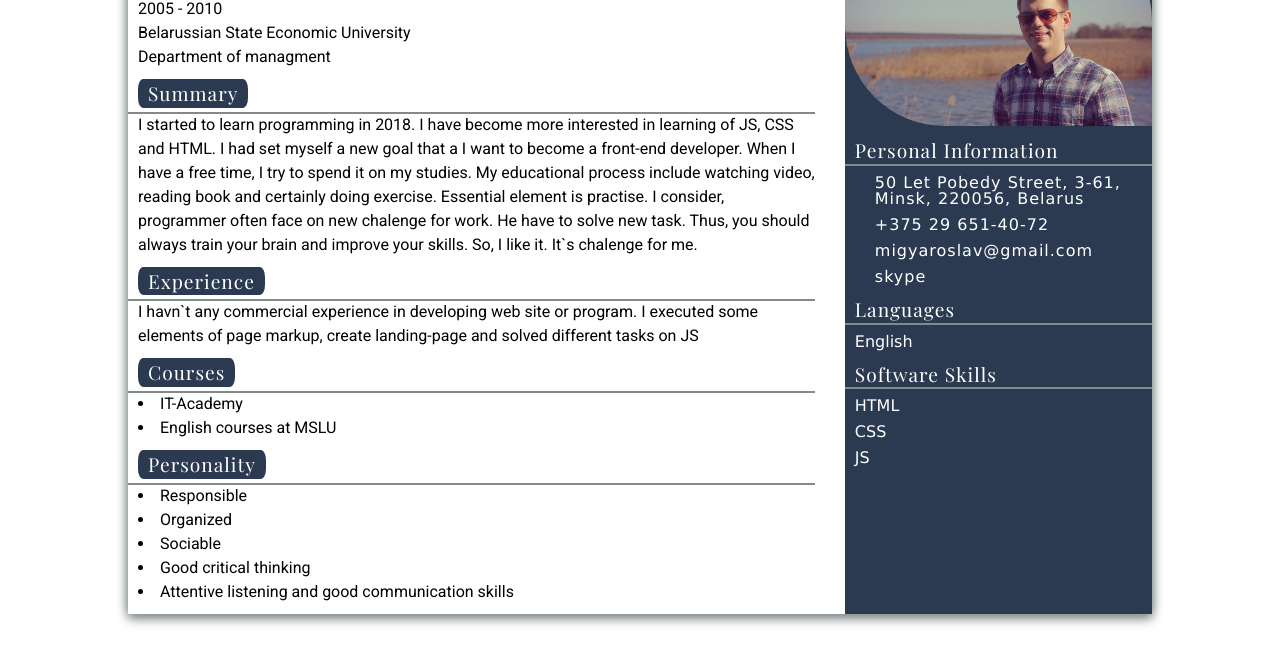
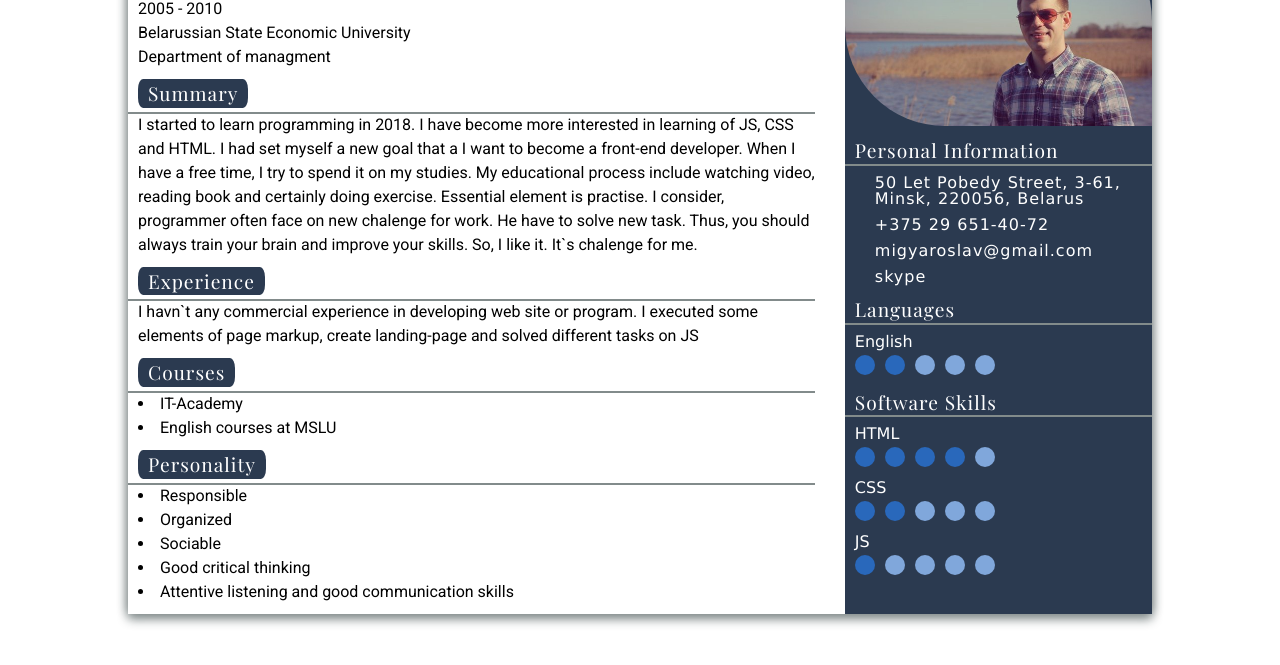
Before and after one commit to Yaroslav-Mig/rsschool-2019Q1-cv, a plain HTML site: page index.html in a window 1280 px wide. Shown: the part 109-774 px from the top of the page. Drawn offline with nearby package versions, Linux system fonts and the light colour scheme; a web font is replaced by a local one.

Commit message:
perf: add style for list of skills

```diff
--- a/styles/main.css
+++ b/styles/main.css
@@ -120,3 +120,20 @@
   margin-top: 10px;
   margin-bottom: 5px;
 }
+.aside ul  {
+  max-width: 100%;
+  margin-left: 10px;
+}
+.aside ul li {
+  display: inline-block;
+  margin-right: 5px;
+}
+.circle {
+  width: 20px;
+  height: 20px;
+  background-color: #2968bb;
+  border-radius: 50%;
+}
+.circle-progress {
+  background-color: #80a7db;
+}
```
